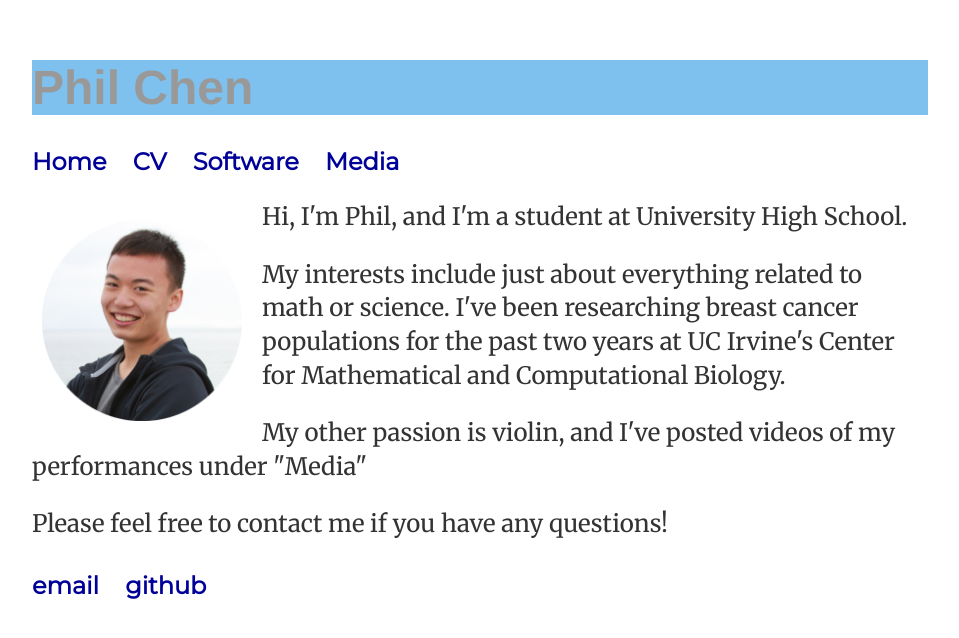
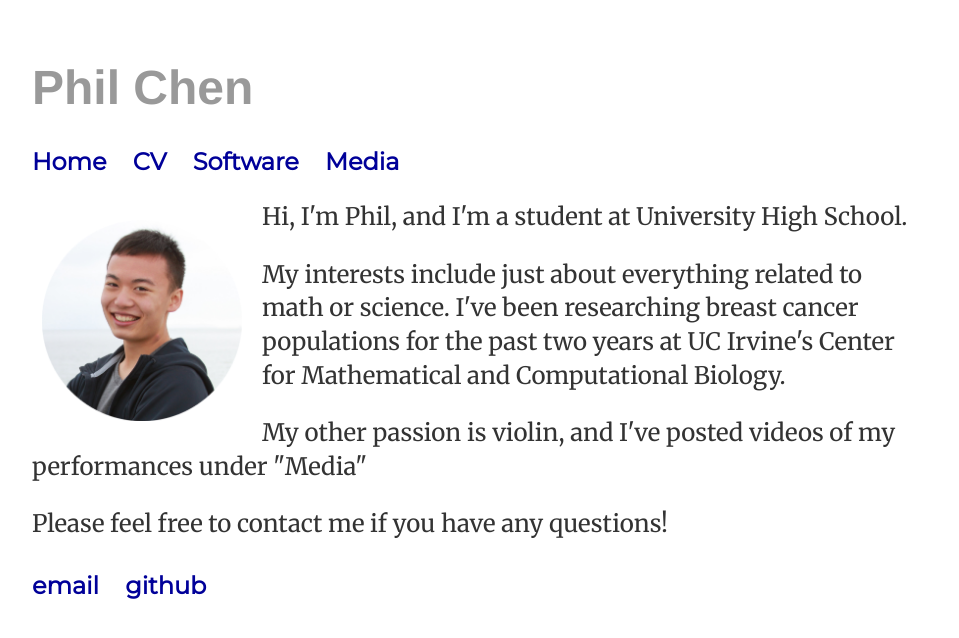
Before and after one commit to philhchen/philhchen.github.io, a Jekyll site: the page built from index.html, in a window 1280 px wide. Shown: the top 638 px of the page, without its empty margins (160-1119 px from the left). Built offline with Jekyll 4.4.1, drawn with Linux system fonts in a browser that asks for light colours.

Commit message:
git commit

```diff
--- a/_includes/header.html
+++ b/_includes/header.html
@@ -1,5 +1,5 @@
 <div class="header">
-<h1 style="color:#999999;background-color:#7ec0ee"> Phil Chen</h1>
+<h1 style="color:#999999"> Phil Chen</h1>
   <ul0>
     <li0><a href="/">Home</a></li0>
     <li0><a href="/cv">CV</a></li0>
```
